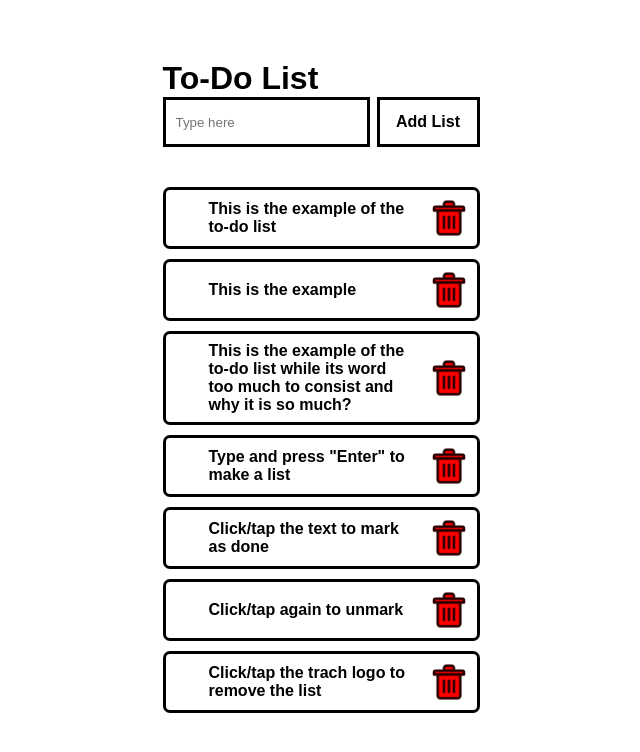
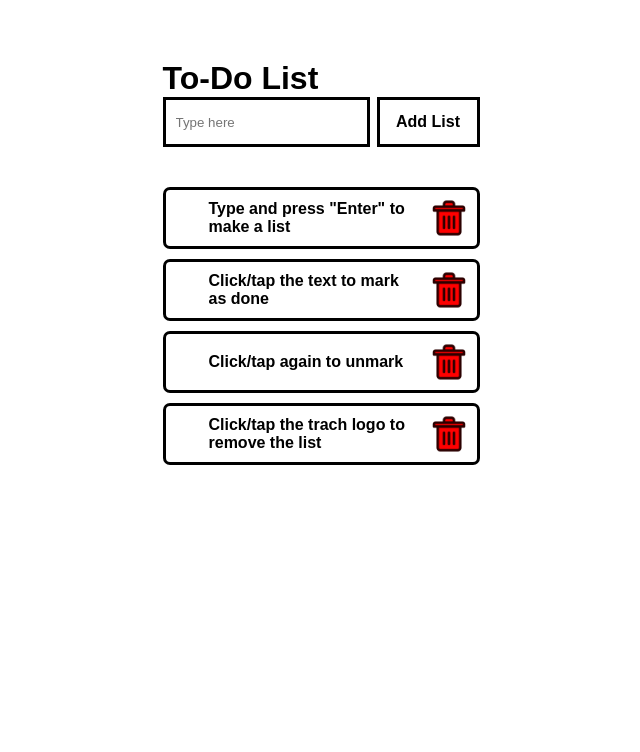
Before and after one commit to dhaffaardhana2002/todo-list, a plain HTML site: page index.html in a window 1280 px wide. Shown: the whole page, without its empty margins (319-959 px from the left). Drawn offline with Linux system fonts and the light colour scheme.

Commit message:
Modified html

```diff
--- a/index.html
+++ b/index.html
@@ -18,27 +18,6 @@
 			<button id="add">Add List</button>
 		</section>
 		<ul id="lists">
-			<li>
-				<div>
-					<img src="img/check.png" alt="Check Logo" class="check">
-					<p>This is the example of the to-do list</p>
-				</div>
-				<img src="img/trash-can.png" alt="Trash Logo" class="delete">
-			</li>
-			<li>
-				<div>
-					<img src="img/check.png" alt="Check Logo" class="check">
-					<p>This is the example</p>
-				</div>
-				<img src="img/trash-can.png" alt="Trash Logo" class="delete">
-			</li>
-			<li>
-				<div>
-					<img src="img/check.png" alt="Check Logo" class="check">
-					<p>This is the example of the to-do list while its word too much to consist and why it is so much?</p>
-				</div>
-				<img src="img/trash-can.png" alt="Trash Logo" class="delete">
-			</li>
 		</ul>
 	</main>
 </body>
```
